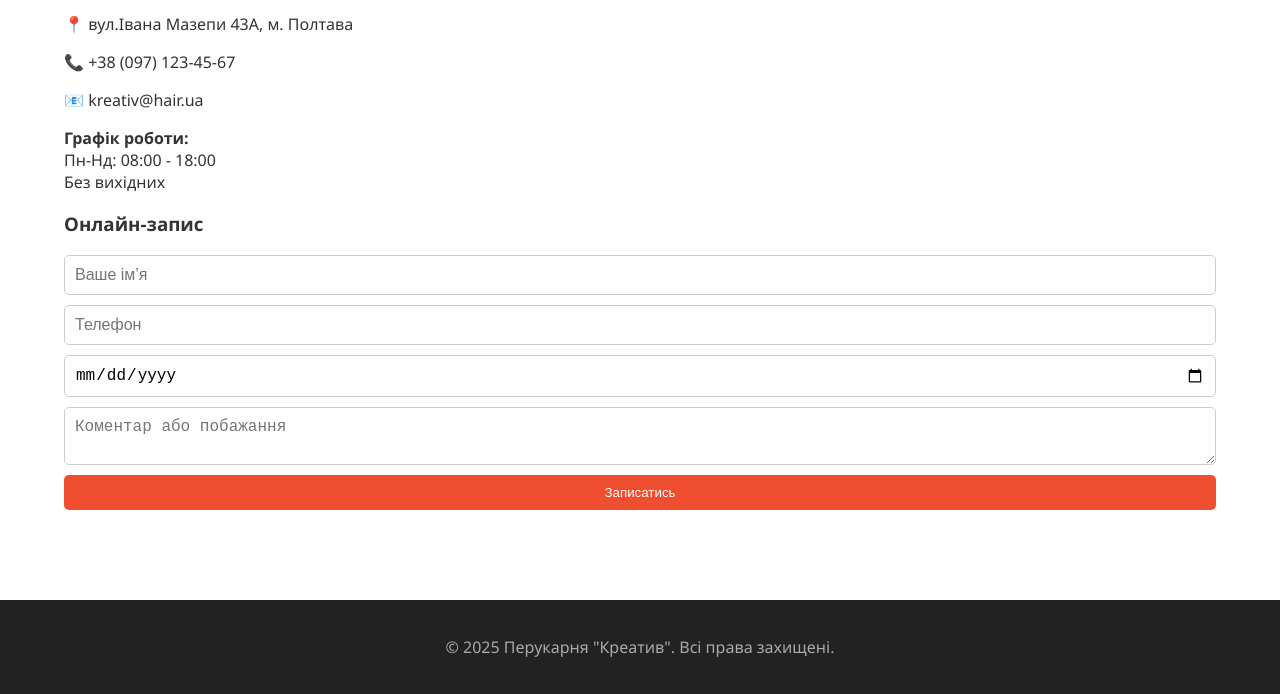
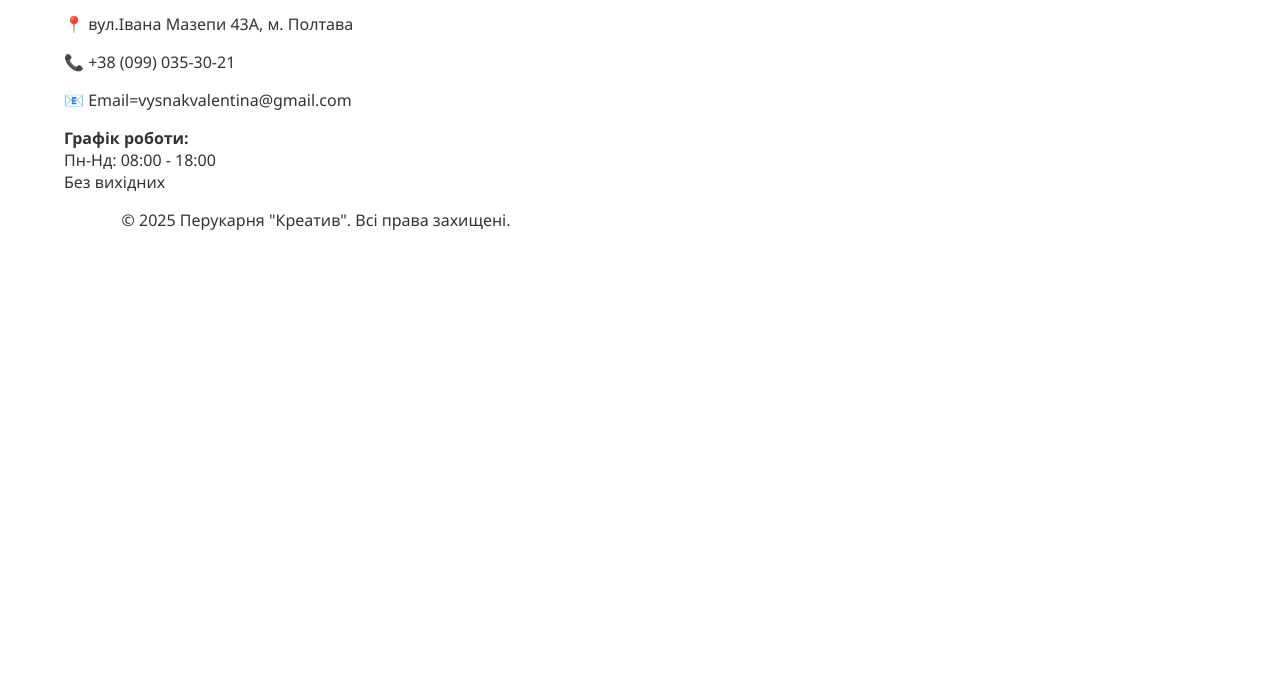
Before and after one commit to kreativePoltava-site/Kreative-site2, a plain HTML site: page contact.html in a window 1280 px wide. Shown: the part 344-1038 px from the top of the page. After the commit the page ends 800 px from the top, so only its background shows below. Drawn offline with Linux system fonts and the light colour scheme; files that its build step writes are made by us from their sources.

Commit message:
Update contact.html

```diff
--- a/contact.html
+++ b/contact.html
@@ -27,22 +27,10 @@
       <h2>Контакти</h2>
       <p>📍 вул.Соборності 31А м. Полтава</p>
         <p>📍 вул.Івана Мазепи 43А, м. Полтава</p>
-      <p>📞 +38 (097) 123-45-67</p>
-      <p>📧 kreativ@hair.ua</p>
+      <p>📞 +38 (099) 035-30-21</p>
+      <p>📧 Email=vysnakvalentina@gmail.com</p>
       <p><strong>Графік роботи:</strong><br>Пн-Нд: 08:00 - 18:00<br>Без вихідних</p>
 
-      <h3>Онлайн-запис</h3>
-      <form action="#" method="post" class="booking-form">
-        <input type="text" name="name" placeholder="Ваше ім’я" required>
-        <input type="tel" name="phone" placeholder="Телефон" required>
-        <input type="date" name="date" required>
-        <textarea name="message" placeholder="Коментар або побажання"></textarea>
-        <button type="submit">Записатись</button>
-      </form>
-    </div>
-  </section>
-
-  <footer>
     <div class="container">
       <p>&copy; 2025 Перукарня "Креатив". Всі права захищені.</p>
     </div>
```
